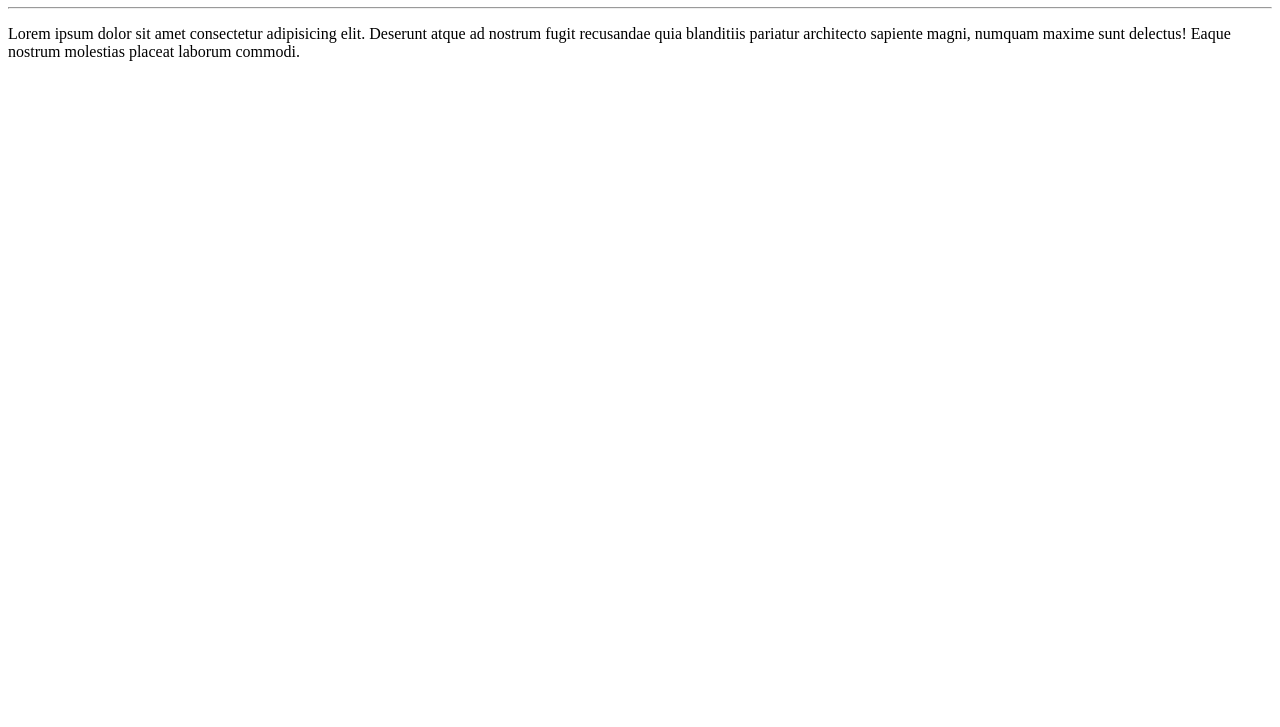
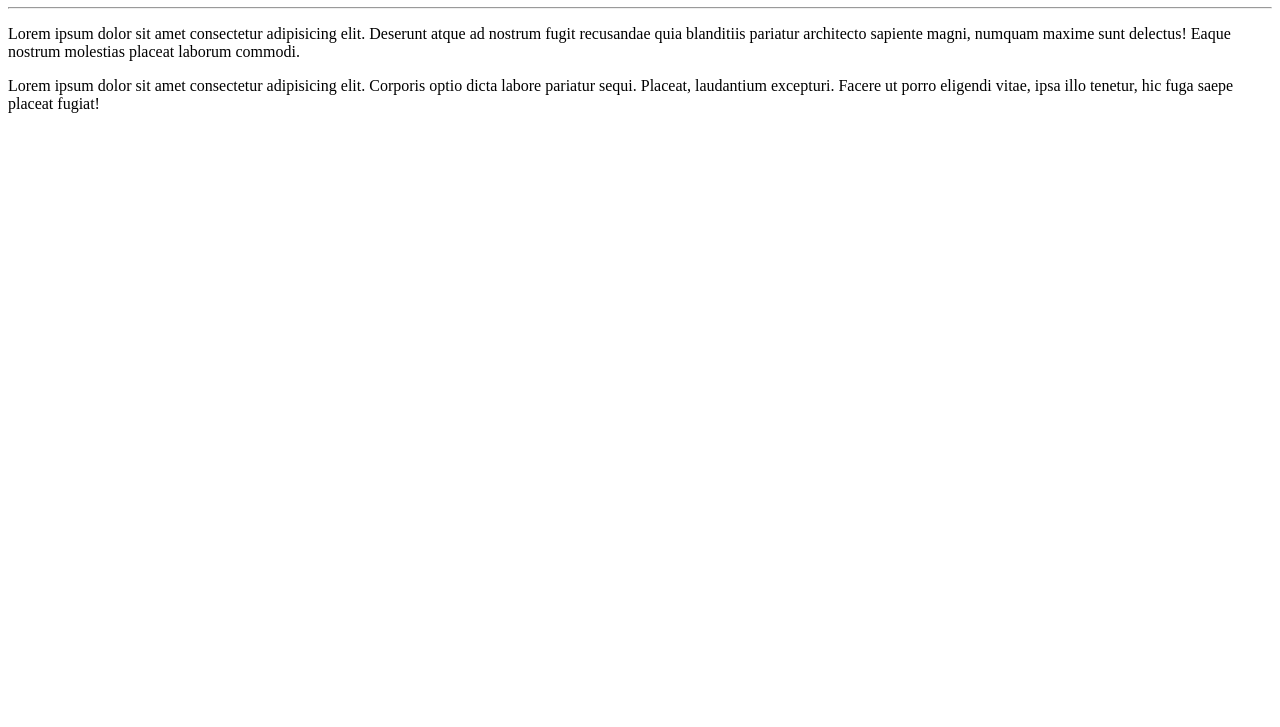
Before and after one commit to KallineSc/Ola_Mundo, a plain HTML site: page site-exemplo/index.html in a window 1280 px wide. Shown: the part 73-800 px from the top of the page. Drawn offline with Linux system fonts and the light colour scheme.

Commit message:
Adicionei um paragrafo

```diff
--- a/site-exemplo/index.html
+++ b/site-exemplo/index.html
@@ -10,5 +10,6 @@
     <h1>Olá, mundo!</h1>
     <hr>
     <p>Lorem ipsum dolor sit amet consectetur adipisicing elit. Deserunt atque ad nostrum fugit recusandae quia blanditiis pariatur architecto sapiente magni, numquam maxime sunt delectus! Eaque nostrum molestias placeat laborum commodi.</p>
+    <p>Lorem ipsum dolor sit amet consectetur adipisicing elit. Corporis optio dicta labore pariatur sequi. Placeat, laudantium excepturi. Facere ut porro eligendi vitae, ipsa illo tenetur, hic fuga saepe placeat fugiat!</p>
 </body>
 </html>
```
